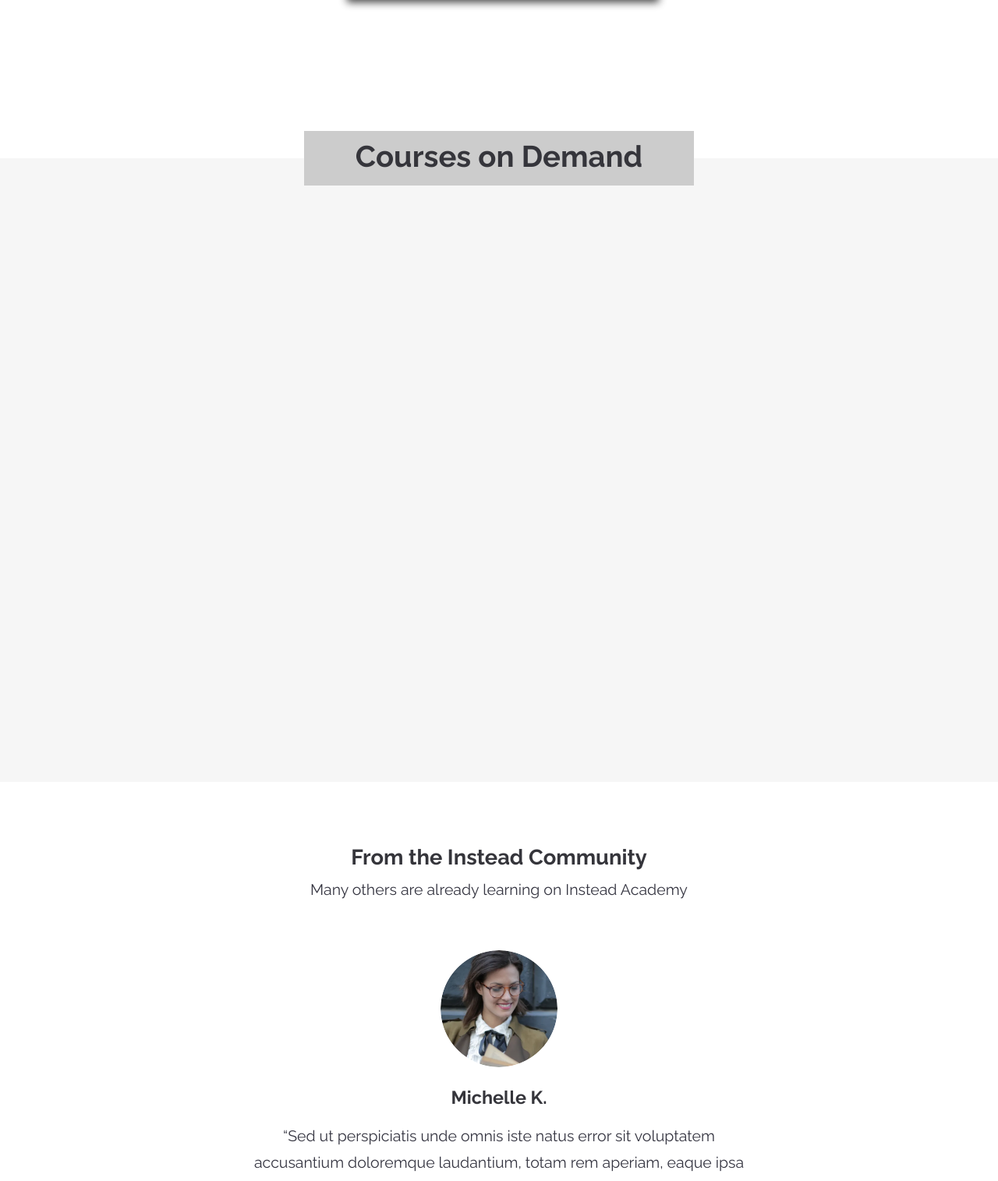
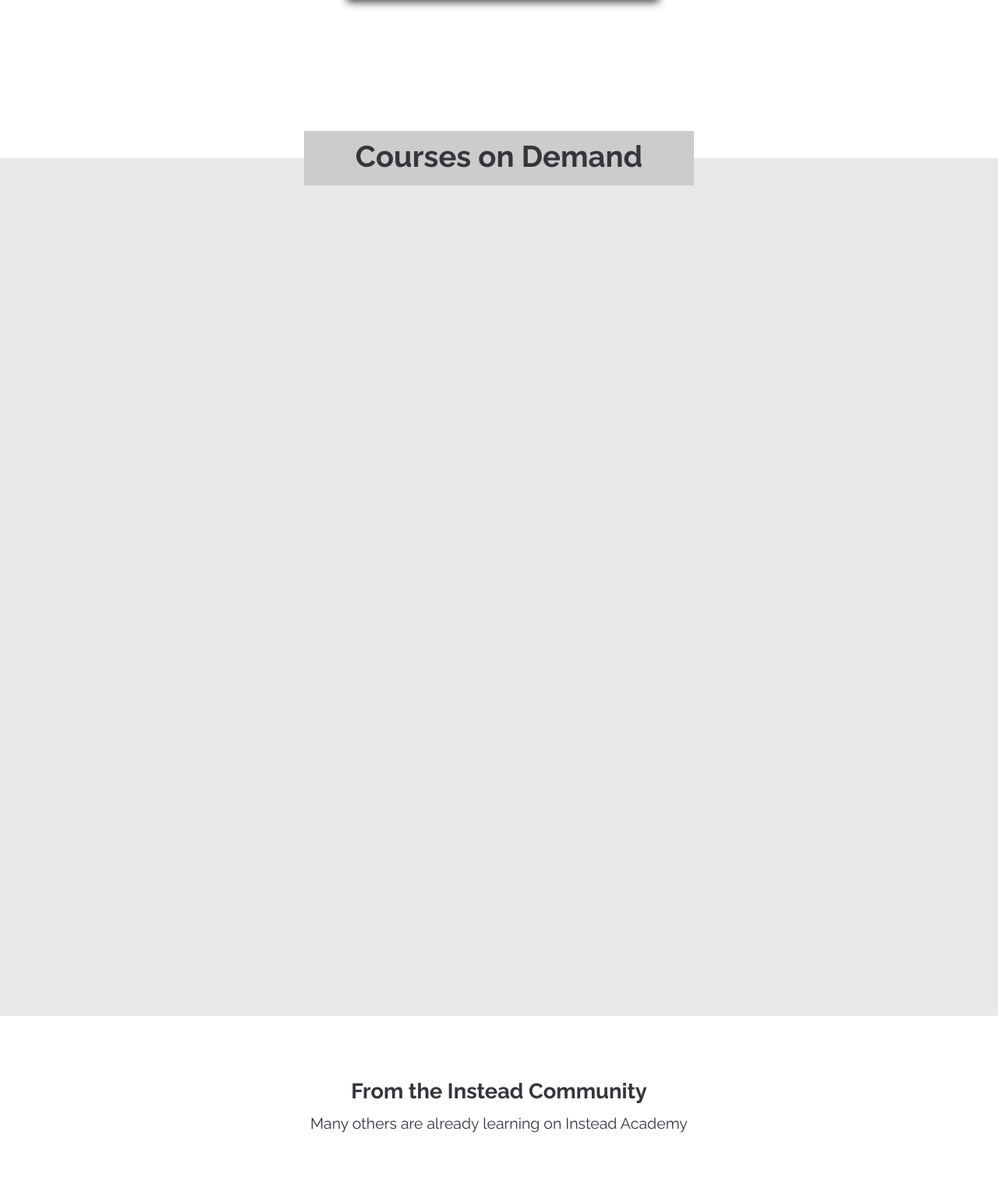
Before and after one commit to sabinrene/InsteadAelna, a PHP site: template index.php in a window 1280 px wide. Shown: the part 3625-5140 px from the top of the page at 78% size. Run offline with PHP 8.4, Linux system fonts and the light colour scheme; the template is opened without the code that fills it, so the values that code supplies are empty; some libraries are stand-ins or nearby versions.

Commit message:
Courses on Demand x9

```diff
--- a/Public/CSS/Home.css
+++ b/Public/CSS/Home.css
@@ -931,10 +931,12 @@
 /* -------------------- */
 /*        Cards          */
 /* -------------------- */
-.InsTabs-wrap {
+.InsTabs-wrap { /* Missing */
     position: relative;
     width: 100%;
     margin: 0 auto;
+    background: blue;
+    height: 1200px;
 }
 
     .InsTabs-Card {
@@ -1025,15 +1027,16 @@
 
 .Ins2 {
     position: relative;
-    height: 800px;
-    background-color: #f6f6f6;
-
+    top: 0px;
+    background: #e8e8e8;
+    min-height: 1100px;
+    padding-bottom: 100px;
 }
 .Ins2-wrap {
     position: relative;
-    top: 60%;
-    height: auto;
-    transform: translate(0,-50%);
+    top: 80px;
+    min-height: auto;
+    background: green;
     width: 1050px;
     padding: 0 10px;
     margin: 0 auto;
--- a/index.php
+++ b/index.php
@@ -393,10 +393,6 @@
 
 
 
-
-
-
-
 <div class="Ins2">
 	<div class="Ins2-wrap">
 	  <div id="course-All" class="Tabs-scroll-wrapper-All squares-All">
```
